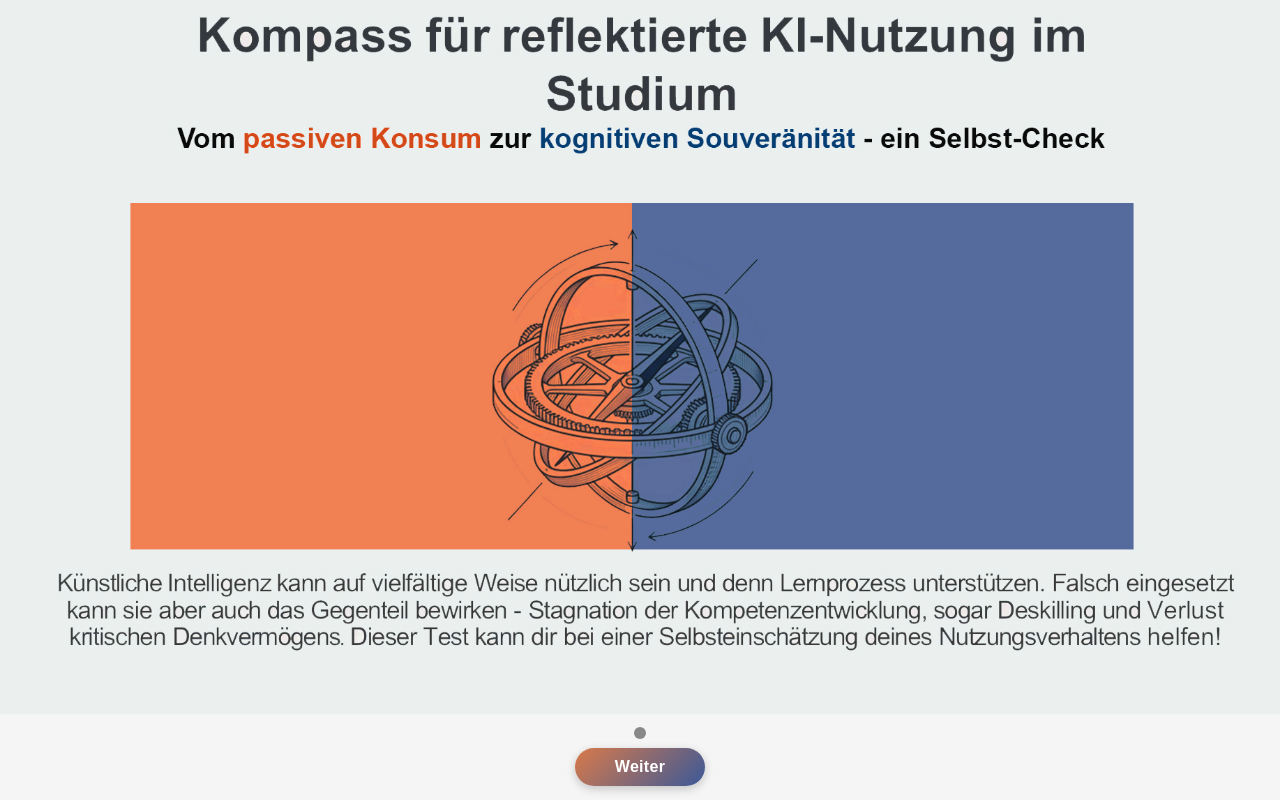
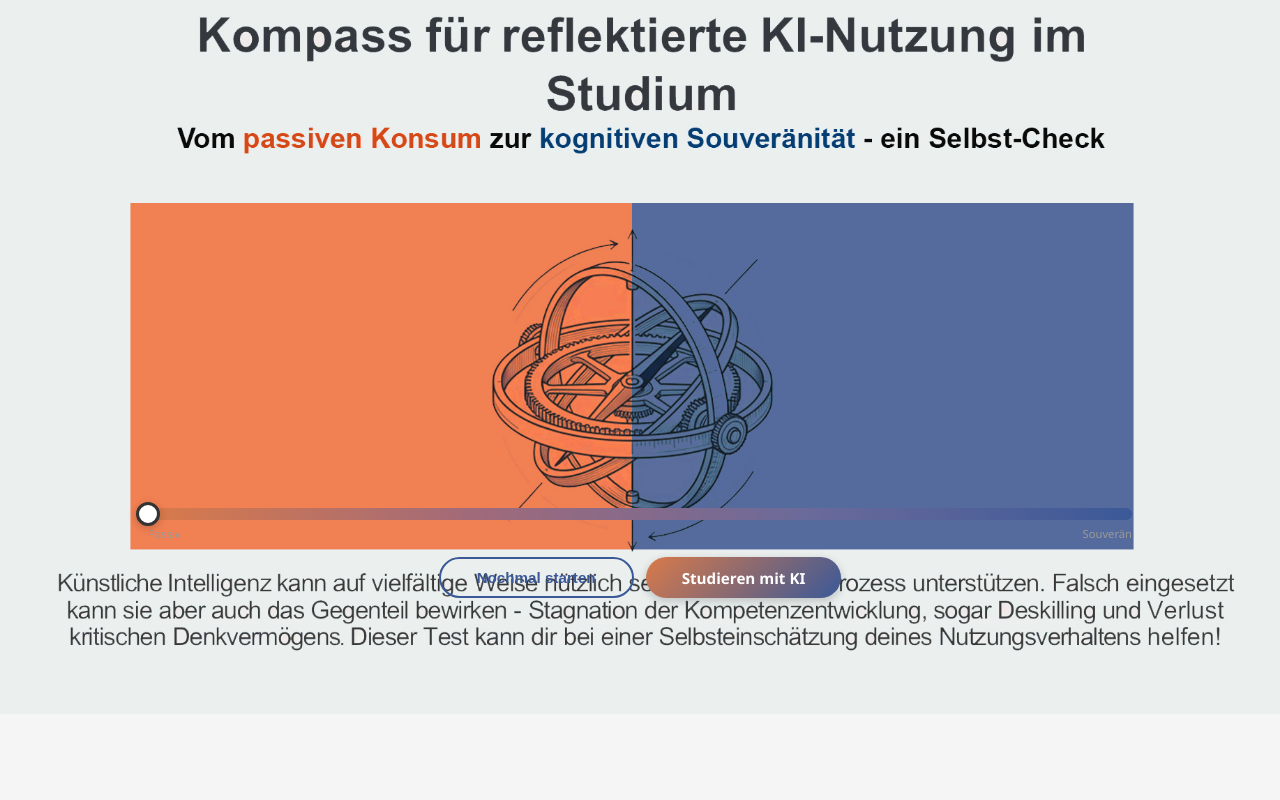
Before and after one commit to BVoermann/ai_interaction_test, a Django app: template interactiontest/templates/interactiontest/slider.html in a window 1280 px wide. Run offline with Django 4.2, Linux system fonts and the light colour scheme; the template is opened without the code that fills it: most values are stand-ins (such as "Sample title", 1, 10 or a date in 2020).

Commit message:
deletes last slide; puts results one slide before; adds button to get to landing page

```diff
--- a/interactiontest/templates/interactiontest/slider.html
+++ b/interactiontest/templates/interactiontest/slider.html
@@ -209,69 +209,47 @@
             letter-spacing: 0.5px;
         }
 
-        /* ── Result page ── */
-        .result-slide {
+        /* ── Inline result overlay (last slide, inside image area) ── */
+        .result-overlay {
             position: absolute;
-            inset: 0;
+            top: calc(58% + 20px);
+            left: 50%;
+            transform: translateX(-50%);
+            width: 80%;
+            max-height: 40%;
+            overflow-y: auto;
+            background: transparent;
+            padding: 14px 20px 16px;
+            z-index: 10;
+        }
+
+        .result-inline {
+            width: 100%;
+            text-align: center;
+        }
+
+        .result-inline-header {
             display: flex;
-            flex-direction: column;
             align-items: center;
             justify-content: center;
-            opacity: 0;
-            pointer-events: none;
-            transition: opacity 0.6s ease;
-            padding: 30px 5%;
-            overflow-y: auto;
-        }
-
-        .result-slide.active {
-            opacity: 1;
-            pointer-events: auto;
-        }
-
-        .result-card {
-            background: #fff;
-            border-radius: 20px;
-            padding: 36px 40px;
-            max-width: 720px;
-            width: 100%;
-            box-shadow: 0 8px 40px rgba(0,0,0,0.12);
-            text-align: center;
-            animation: cardIn 0.6s ease-out;
-        }
-
-        @keyframes cardIn {
-            from { transform: translateY(30px) scale(0.96); opacity: 0; }
-            to   { transform: translateY(0) scale(1); opacity: 1; }
+            gap: 10px;
+            margin-bottom: 4px;
         }
 
         .result-icon {
-            font-size: 3rem;
-            margin-bottom: 12px;
+            font-size: 1.8rem;
         }
 
         .result-title {
-            font-size: 1.5rem;
+            font-size: 3.2rem;
             font-weight: 700;
-            margin-bottom: 8px;
             color: #2c3e50;
         }
 
         .result-score {
-            font-size: 0.9rem;
+            font-size: 0.85rem;
             color: #999;
-            margin-bottom: 20px;
-        }
-
-        .result-text {
-            font-size: 1rem;
-            line-height: 1.7;
-            color: #444;
-            text-align: left;
-        }
-
-        .result-text p {
-            margin-bottom: 12px;
+            margin-bottom: 10px;
         }
 
         .result-meter {
@@ -279,7 +257,7 @@
             height: 12px;
             border-radius: 6px;
             background: linear-gradient(90deg, #d97a4a, #a06a7a, #6b6a9a, #3b5998);
-            margin: 20px 0 8px;
+            margin: 10px 0 6px;
             position: relative;
         }
 
@@ -301,11 +279,30 @@
             justify-content: space-between;
             font-size: 0.7rem;
             color: #999;
-            margin-top: 2px;
+            margin-bottom: 10px;
+        }
+
+        .result-text {
+            font-size: 0.9rem;
+            line-height: 1.6;
+            color: #444;
+            text-align: left;
+        }
+
+        .result-text p {
+            margin-bottom: 8px;
+        }
+
+        /* ── Action buttons on last slide ── */
+        .result-actions {
+            display: flex;
+            gap: 12px;
+            flex-wrap: wrap;
+            justify-content: center;
+            margin-top: 16px;
         }
 
         .btn-restart {
-            margin-top: 24px;
             padding: 10px 36px;
             font-size: 0.95rem;
             font-weight: 600;
@@ -322,6 +319,27 @@
             color: #fff;
         }
 
+        .btn-website {
+            padding: 10px 36px;
+            font-size: 0.95rem;
+            font-weight: 600;
+            color: #fff;
+            background: linear-gradient(135deg, #d97a4a, #3b5998);
+            border: none;
+            border-radius: 25px;
+            cursor: pointer;
+            text-decoration: none;
+            display: inline-flex;
+            align-items: center;
+            box-shadow: 0 3px 10px rgba(0,0,0,0.2);
+            transition: transform 0.2s, box-shadow 0.2s;
+        }
+
+        .btn-website:hover {
+            transform: translateY(-2px);
+            box-shadow: 0 5px 15px rgba(0,0,0,0.25);
+        }
+
         /* ── Responsive ── */
         @media (max-height: 500px) {
             .slide-bottom {
@@ -366,7 +388,30 @@
                 </div>
             </div>
             {% endif %}
+            {% if forloop.last %}
+            <div class="result-overlay">
+                <div class="result-inline">
+                    <div class="result-inline-header">
+                        <span class="result-icon" id="result-inline-icon"></span>
+                        <span class="result-title" id="result-inline-title"></span>
                     </div>
+                    <div class="result-score" id="result-inline-score"></div>
+                    <div class="result-meter">
+                        <div class="result-meter-marker" id="result-inline-marker" style="left: 0%;"></div>
+                    </div>
+                    <div class="result-meter-labels">
+                        <span>Passiv</span><span>Souver&auml;n</span>
+                    </div>
+                    <div class="result-text" id="result-inline-text"></div>
+                </div>
+                <div class="result-actions">
+                    <button class="btn-restart" onclick="restart()">Nochmal starten</button>
+                    <a href="https://www.hochschule-bochum.de/studieren-mit-ki/" class="btn-website" rel="noopener noreferrer">Studieren mit KI</a>
+                </div>
+            </div>
+            {% endif %}
+        </div>
+        {% if not forloop.last %}
         <div class="slide-bottom">
             <div class="progress-dots">
                 {% for j in slide_numbers %}
@@ -484,13 +433,35 @@
 (function() {
     const TOTAL_SLIDES = 9;
     const FIRST_SLIDER_SLIDE = 2; // 0-indexed: slides 3-9 have sliders (index 2-8)
-    const NUM_SCORED = 7;         // 7 slides with sliders
-    const scores = new Array(TOTAL_SLIDES).fill(null);
     let currentSlide = 0;
 
     const slides = document.querySelectorAll('.slide');
     const buttons = document.querySelectorAll('.btn-continue');
     const allDots = document.querySelectorAll('.dot');
+
+    const RESULT_DATA = [
+        null,
+        {
+            icon: '\uD83E\uDDE0',
+            title: 'Auswertung',
+            text: '<p><i>Dein Ergebnis deutet auf eine ziemlich problematische KI-Nutzung hin!</i></p><p>Indem du die KI als Ersatz f\u00fcr eigene Denkprozesse und Arbeitsschritte verwendest, kannst du Kompetenz und Fachwissen nicht aufbauen. Nutze das vielf\u00e4ltige Unterst\u00fctzungsangebot, um zu erfahren, wie du KI sinnvoll in dein Studium integrieren kannst.</p>'
+        },
+        {
+            icon: '\uD83D\uDCA1',
+            title: 'Auswertung',
+            text: '<p><i>Dein Ergebnis deutet auf eine eher problematische KI-Nutzung hin!</i></p><p>Indem du die KI h\u00e4ufig als Ersatz f\u00fcr eigene Denkprozesse und Arbeitsschritte verwendest, kannst du Kompetenz und Fachwissen nicht aufbauen. Nutze das vielf\u00e4ltige Unterst\u00fctzungsangebot, um zu erfahren, wie du KI sinnvoll in dein Studium integrieren kannst.</p>'
+        },
+        {
+            icon: '\uD83D\uDD0D',
+            title: 'Auswertung',
+            text: '<p><i>Das Ergebnis zeigt, dass du dir der grundlegenden Gefahren einer passiven KI-Nutzung bewusst bist.</i></p><p>Es gibt aber Verbesserungspotenzial! Schau dir das vielf\u00e4ltige Unterst\u00fctzungsangebot an, um weitere Anregungen zu bekommen, wie du KI sinnvoll in dein Studium integrieren kannst.</p>'
+        },
+        {
+            icon: '\uD83C\uDFAF',
+            title: 'Auswertung',
+            text: '<p><i>Das Ergebnis zeigt, dass du dir der Gefahren einer passiven KI-Nutzung bewusst bist und weitgehend richtige Arbeitsstrategien w\u00e4hlst!</i></p><p>Schau dir das vielf\u00e4ltige Unterst\u00fctzungsangebot an, hier gibt es viele Infos zu KI und deren erfolgreicher Integration in dein Studium.</p>'
+        }
+    ];
 
     function updateDots() {
         allDots.forEach(dot => {
@@ -508,104 +479,79 @@
         return 4;
     }
 
+    function computeTotal() {
+        // Last slide (index 8) has no slider; count only slides 2-7 (6 sliders, range 6-24)
+        let total = 0;
+        for (let i = FIRST_SLIDER_SLIDE; i < TOTAL_SLIDES - 1; i++) {
+            const slider = slides[i].querySelector('.slider-input');
+            total += slider ? getCategory(parseInt(slider.value)) : 0;
+        }
+        return total;
+    }
+
+    function updateInlineResult() {
+        const total = computeTotal();
+        let resultId;
+        if (total <= 10) resultId = 1;
+        else if (total <= 15) resultId = 2;
+        else if (total <= 19) resultId = 3;
+        else resultId = 4;
+
+        const data = RESULT_DATA[resultId];
+        document.getElementById('result-inline-icon').textContent = data.icon;
+        document.getElementById('result-inline-title').textContent = data.title;
+        document.getElementById('result-inline-score').textContent = total + ' von 24 Punkten';
+        document.getElementById('result-inline-text').innerHTML = data.text;
+
+        const pct = ((total - 6) / 18) * 100;
+        document.getElementById('result-inline-marker').style.left = pct + '%';
+    }
+
     function showSlide(index) {
         slides.forEach(s => s.classList.remove('active'));
         if (index < TOTAL_SLIDES) {
             slides[index].classList.add('active');
+            if (index === TOTAL_SLIDES - 1) {
+                updateInlineResult();
+            }
         }
         currentSlide = index;
         updateDots();
     }
 
-    function showResult() {
-        // Only sum scores from slides that have sliders (index 2-8)
-        let total = 0;
-        for (let i = FIRST_SLIDER_SLIDE; i < TOTAL_SLIDES; i++) {
-            total += scores[i] || 0;
-        }
-        // total ranges from 7 to 28
-        let resultId;
-        if (total <= 12) resultId = 1;
-        else if (total <= 17) resultId = 2;
-        else if (total <= 22) resultId = 3;
-        else resultId = 4;
-
-        // Hide all question slides
-        slides.forEach(s => s.classList.remove('active'));
-
-        // Show result
-        const resultEl = document.getElementById('result-' + resultId);
-        resultEl.classList.add('active');
-
-        // Update score display
-        const scoreDisplay = document.getElementById('score-display-' + resultId);
-        scoreDisplay.textContent = total + ' von 28 Punkten';
-
-        // Position marker on meter (7 = 0%, 28 = 100%)
-        const pct = ((total - 7) / 21) * 100;
-        const marker = document.getElementById('marker-' + resultId);
-        setTimeout(function() { marker.style.left = pct + '%'; }, 100);
-
-        // Set background gradient
-        const t = pct / 100;
-        const r = Math.round(217 - t * 158);
-        const g = Math.round(122 - t * 33);
-        const b = Math.round(74 + t * 78);
-        resultEl.style.background = 'linear-gradient(135deg, #f5f5f5, rgb(' + r + ',' + g + ',' + b + ', 0.15))';
-    }
-
     buttons.forEach(function(btn) {
         btn.addEventListener('click', function() {
             const idx = parseInt(this.dataset.index);
-
-            // Record score only for slides that have sliders
-            if (idx >= FIRST_SLIDER_SLIDE) {
-                const slider = slides[idx].querySelector('.slider-input');
-                if (slider) {
-                    scores[idx] = getCategory(parseInt(slider.value));
-                }
-            }
-
-            if (idx < TOTAL_SLIDES - 1) {
             showSlide(idx + 1);
-            } else {
-                showResult();
-            }
         });
     });
 
+    // Live-update result when last slide's slider is moved
+    const lastSlider = slides[TOTAL_SLIDES - 1].querySelector('.slider-input');
+    if (lastSlider) {
+        lastSlider.addEventListener('input', updateInlineResult);
+    }
+
     // Initialize dots on first slide
     updateDots();
-})();
 
-function restart() {
-    // Hide all results
-    document.querySelectorAll('.result-slide').forEach(function(r) {
-        r.classList.remove('active');
-        r.style.background = '';
-    });
-
-    // Reset markers
-    document.querySelectorAll('.result-meter-marker').forEach(function(m) {
-        m.style.left = '0%';
-    });
-
+    window.restart = function() {
         // Reset sliders
         document.querySelectorAll('.slider-input').forEach(function(s) {
             s.value = 50;
         });
 
+        // Clear inline result
+        document.getElementById('result-inline-marker').style.left = '0%';
+        document.getElementById('result-inline-icon').textContent = '';
+        document.getElementById('result-inline-title').textContent = '';
+        document.getElementById('result-inline-score').textContent = '';
+        document.getElementById('result-inline-text').innerHTML = '';
+
         // Show first slide
-    document.querySelectorAll('.slide')[0].classList.add('active');
-
-    // Reset dots
-    document.querySelectorAll('.dot').forEach(function(dot) {
-        dot.classList.remove('done', 'current');
-    });
-    document.querySelectorAll('.dot[data-dot="0"]').forEach(function(dot) {
-        dot.classList.add('current');
-    });
-}
+        showSlide(0);
+    };
+})();
 </script>
 
 </body>
```
Also changed, not shown: other parts of interactiontest/templates/interactiontest/slider.html (+11 -103 lines), interactiontest/static/JPGs_leer/9.jpg. Lines whose indentation alone changed are shown as unchanged.
